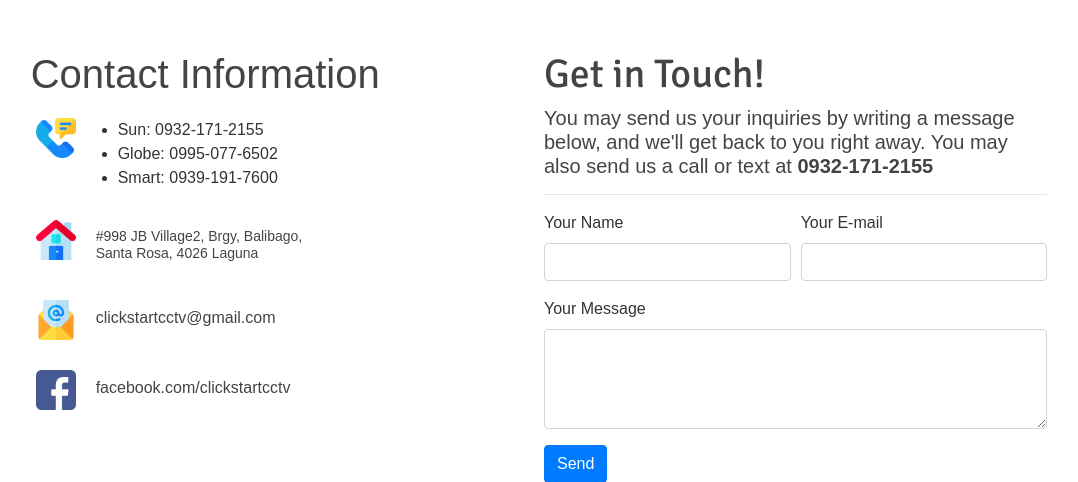
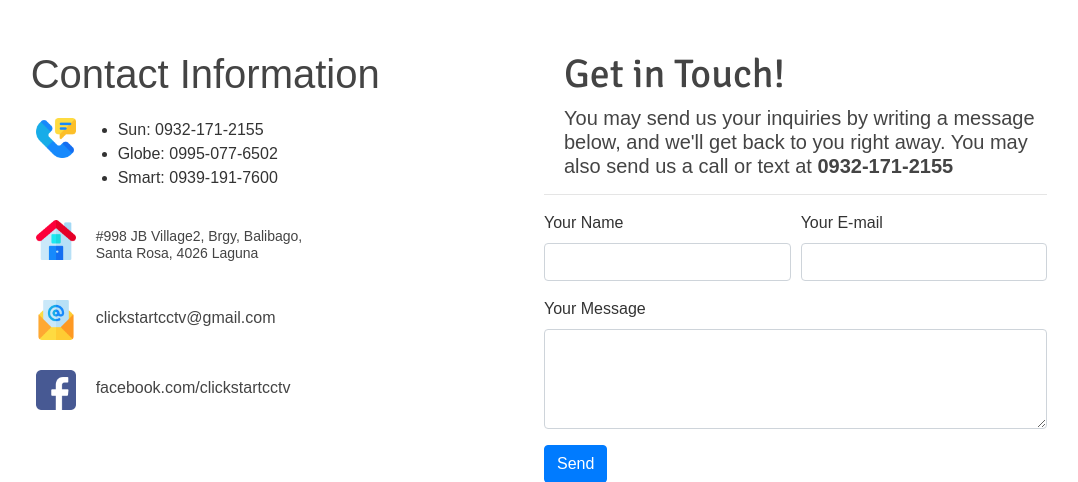
Before and after one commit to MarkAnthonyBCruz/clickstart, a Django app: template blog/templates/blog/contactus.html in a window 1280 px wide. Shown: the part 472-954 px from the top of the page, without its empty margins (111-1189 px from the left). Run offline with Django 3.2, Linux system fonts and the light colour scheme; the template is opened without the code that fills it, so the values that code supplies are empty; some libraries are stand-ins or nearby versions; some web fonts are replaced.

Commit message:
Margin correction

```diff
--- a/blog/templates/blog/contactus.html
+++ b/blog/templates/blog/contactus.html
@@ -53,8 +53,8 @@
 
 
             <div class="col-md-5" id="contactas">
-                <h1 style="font-family: 'Signika', sans-serif;">Get in Touch!</h1>
-                <h5>You may send us your inquiries by writing a message below, and we'll get back to you right away. You
+                <h1 style="margin-left: 20px; font-family: 'Signika', sans-serif;">Get in Touch!</h1>
+                <h5 style="margin-left: 20px;">You may send us your inquiries by writing a message below, and we'll get back to you right away. You
                     may
                     also send us a call or text at <b>0932-171-2155</b></h5>
                 <hr>
```
